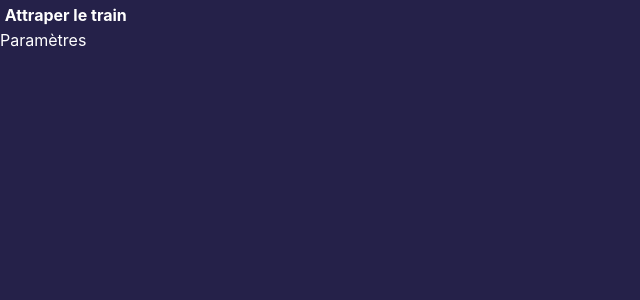
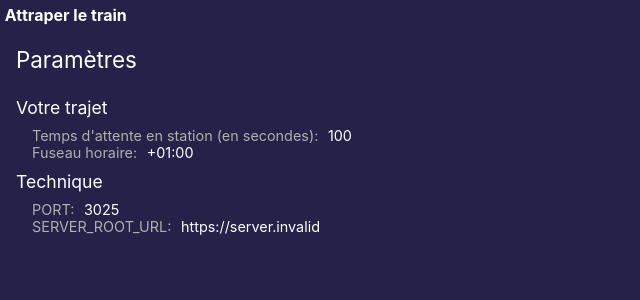
Before and after one commit to JulienRobberechts/catch-the-train-client, a React (Create React App) app: page /settings in a window 1280 px wide. Shown: the top 300 px of the page, without its empty margins (0-640 px from the left). Built offline with nearby package versions, Linux system fonts and the light colour scheme; no server answers.

Commit message:
:sparkles: settings page

```diff
--- a/src/components/settingsPage/index.js
+++ b/src/components/settingsPage/index.js
@@ -1,21 +1,80 @@
-import React from "react";
+import React, { useEffect } from "react";
 import styled from "styled-components";
 import { Helmet } from "react-helmet";
 import { colors } from "../../design/colors";
+import techConfig from "../../config";
+import { selectConfig } from "../../domains/toTheStation/selectors";
+import { mockToTheStation } from "../../domains/toTheStation/slice";
+import { useSelector, useDispatch } from "react-redux";
 
 const SettingsPage = () => {
+  const userConfig = useSelector(selectConfig);
+  const dispatch = useDispatch();
+  useEffect(() => {
+    dispatch(mockToTheStation());
+  }, [dispatch]);
   return (
     <>
       <Helmet>
         <title>Paramètres</title>
       </Helmet>
       <Title>Paramètres</Title>
+      <SectionTitle>Votre trajet</SectionTitle>
+      <Section>
+        <KeyValue>
+          <Key>Temps d'attente en station (en secondes)</Key>
+          <EqualSign>:</EqualSign>
+          <Value>{userConfig && userConfig.waitingDelaySeconds}</Value>
+        </KeyValue>
+        <KeyValue>
+          <Key>Fuseau horaire</Key>
+          <EqualSign>:</EqualSign>
+          <Value>{userConfig && userConfig.timezone}</Value>
+        </KeyValue>
+      </Section>
+      <SectionTitle>Technique</SectionTitle>
+      <Section>
+        <KeyValue>
+          <Key>PORT</Key>
+          <EqualSign>:</EqualSign>
+          <Value>{techConfig.PORT}</Value>
+        </KeyValue>
+        <KeyValue>
+          <Key>SERVER_ROOT_URL</Key>
+          <EqualSign>:</EqualSign>
+          <Value>{techConfig.SERVER_ROOT_URL}</Value>
+        </KeyValue>
+      </Section>
     </>
   );
 };
 
 const Title = styled.div`
   color: ${() => colors.dark.text.normal};
+  font-size: 1.4rem;
+  margin: 1rem 1rem;
 `;
 
+const SectionTitle = styled.div`
+  color: ${() => colors.dark.text.normal};
+  font-size: 1.1rem;
+  margin: 0.5rem 1rem;
+`;
+
+const Section = styled.div`
+  color: ${() => colors.dark.text.normal};
+  font-size: 0.9rem;
+  margin: 0.1rem 2rem;
+`;
+
+const KeyValue = styled.div``;
+
+const Key = styled.span`
+  color: ${() => colors.dark.text.disabled};
+`;
+const EqualSign = styled.span`
+  color: ${() => colors.dark.text.disabled};
+  margin-right: 0.6rem;
+`;
+const Value = styled.span``;
 export default SettingsPage;
--- a/src/config.js
+++ b/src/config.js
@@ -1,4 +1,5 @@
 module.exports = {
   SERVER_ROOT_URL:
-    process.env.REACT_APP_SERVER_ROOT_URL || "http://localhost:3000"
+    process.env.REACT_APP_SERVER_ROOT_URL || "http://localhost:3000",
+  PORT: process.env.PORT || "3025"
 };
--- a/src/domains/toTheStation/selectors.js
+++ b/src/domains/toTheStation/selectors.js
@@ -4,6 +4,8 @@ import { getDelay, getDelayStatus } from "./pure";
 export const selectNow = state => state?.toTheStation?.currentTime;
 
 export const selectToTheStation = state => state?.toTheStation;
+
+export const selectConfig = state => state?.toTheStation?.configuration;
 
 // TO MOVE ??
 export const selectEnhancedToTheStation = state => {
```
Also changed, not shown: 1 other file (tests, documents, lock files or other folders).
